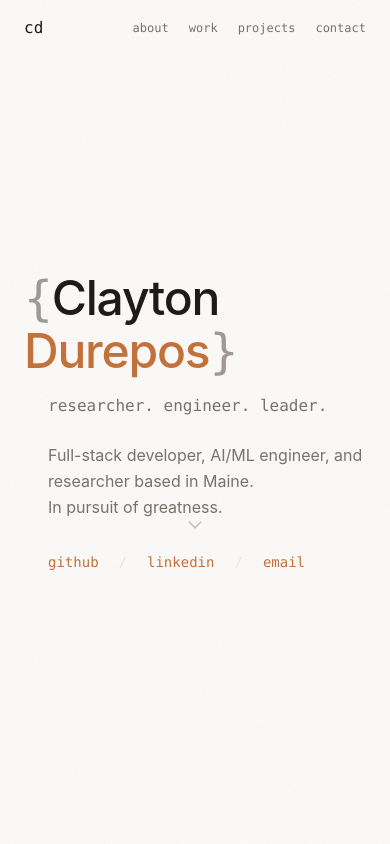
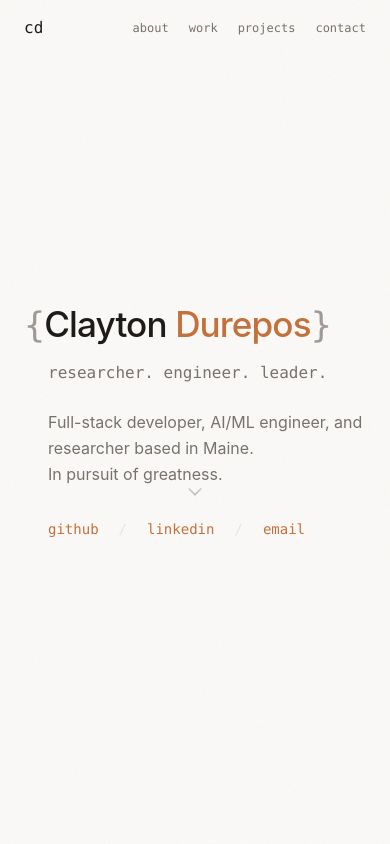
Before and after one commit to cdurepos/personal-website, a React (Vite) app: page / in a window 390 px wide. Shown: the top 844 px of the page. Built offline with nearby package versions, Linux system fonts and the light colour scheme.

Commit message:
fixed responsiveness of hero

```diff
--- a/src/components/Hero.tsx
+++ b/src/components/Hero.tsx
@@ -5,7 +5,7 @@ export default function Hero() {
     <section className="relative min-h-screen flex flex-col justify-center px-6 max-w-4xl mx-auto">
       <div>
         <FadeIn>
-          <h1 className="text-5xl sm:text-6xl font-medium tracking-tight leading-[1.1]">
+          <h1 className="text-[9vw] sm:text-6xl font-medium tracking-tight leading-[1.1] whitespace-nowrap">
             <span className="font-mono text-muted/70">&#123;</span>
             <span>Clayton <span className="text-accent">Durepos</span></span>
             <span className="font-mono text-muted/70">&#125;</span>
```
